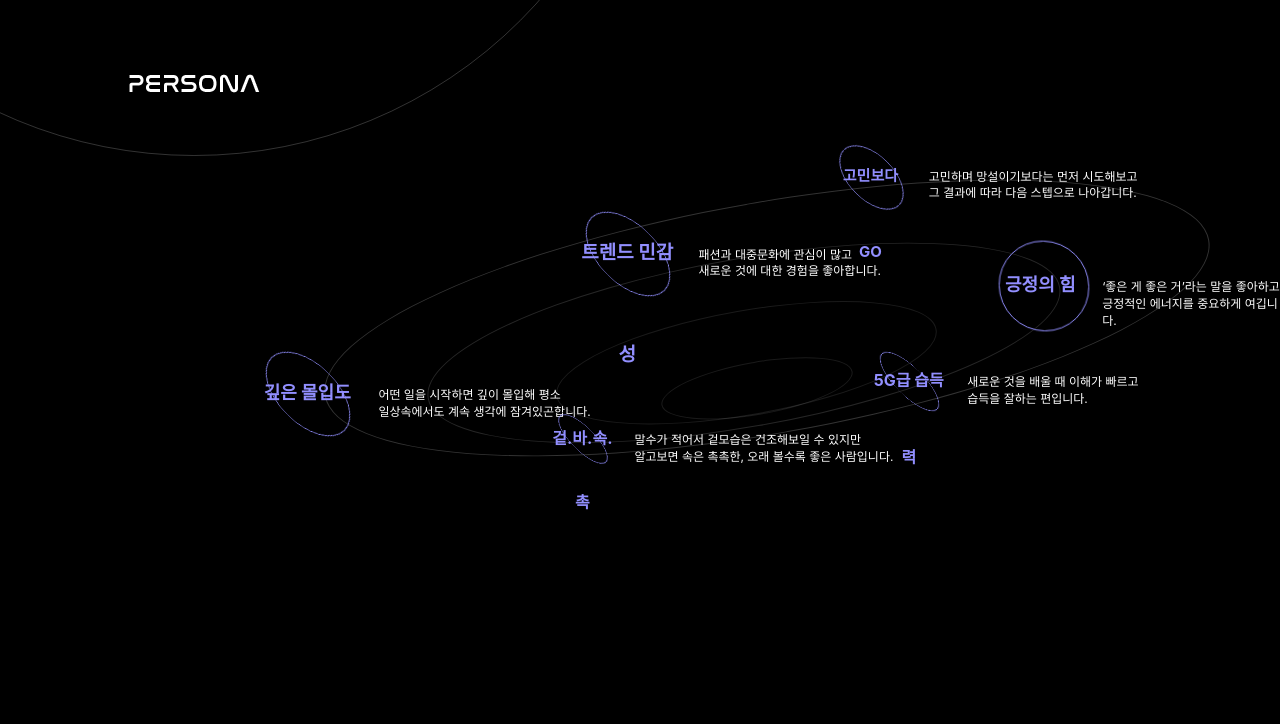
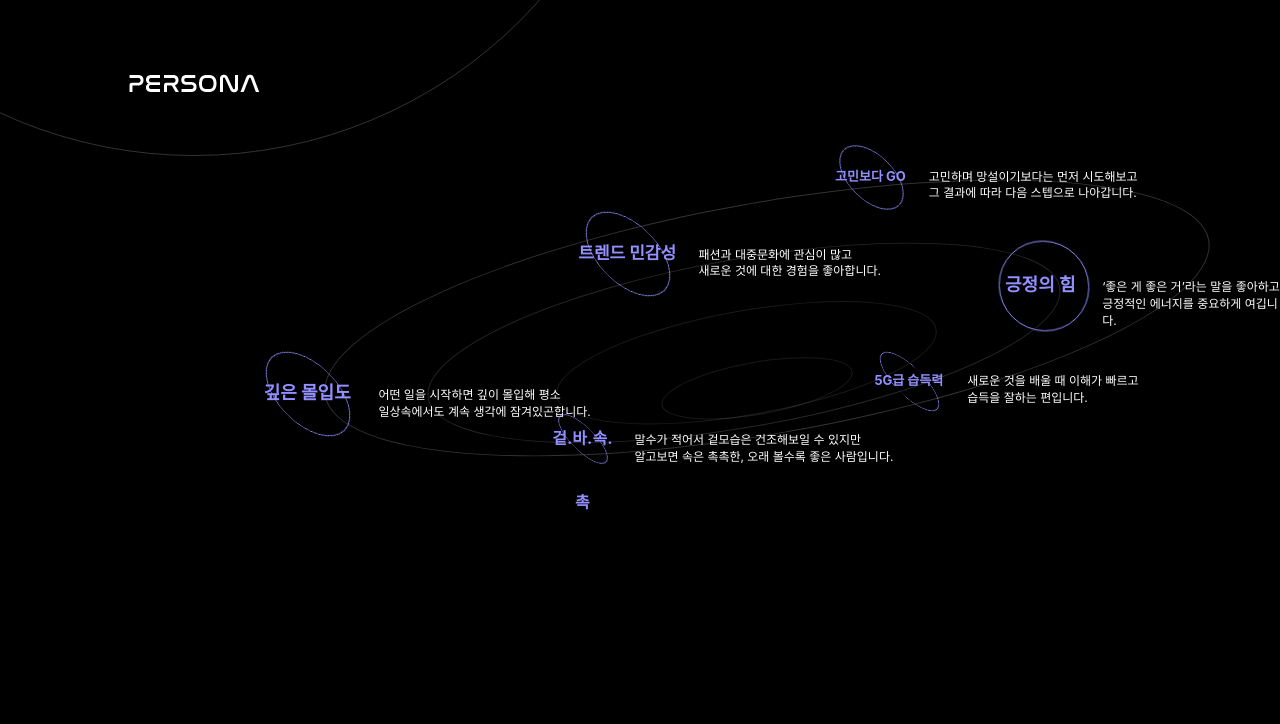
Before and after one commit to nonikim/design_portfolio_2022, a plain HTML site: page index.html in a window 1280 px wide. Shown: the part 3201-3925 px from the top of the page. Drawn offline with nearby package versions, Linux system fonts and the light colour scheme; animation ran at ten frames a second; a script that the page names is missing.

Commit message:
Update main.css

```diff
--- a/css/main.css
+++ b/css/main.css
@@ -700,7 +700,7 @@ canvas {
   position: absolute;
   top: 20vw;
   left: 45vw;
-  font-size: 19px;
+  font-size: 17px;
 }
 
 .pr2 {
@@ -714,7 +714,7 @@ canvas {
   position: absolute;
   top: 15vw;
   left: 65vw;
-  font-size: 15px;
+  font-size: 13px;
 }
 
 .persona .pr3 div {
@@ -740,6 +740,7 @@ canvas {
   position: absolute;
   top: 31vw;
   left: 68vw;
+  font-size: 13px;
 }
 
 .persona .pr5 div {
@@ -752,6 +753,7 @@ canvas {
   position: absolute;
   top: 36vw;
   left: 43vw;
+  font-size: 13px;
 }
 
 .persona .pr6 div {
```
